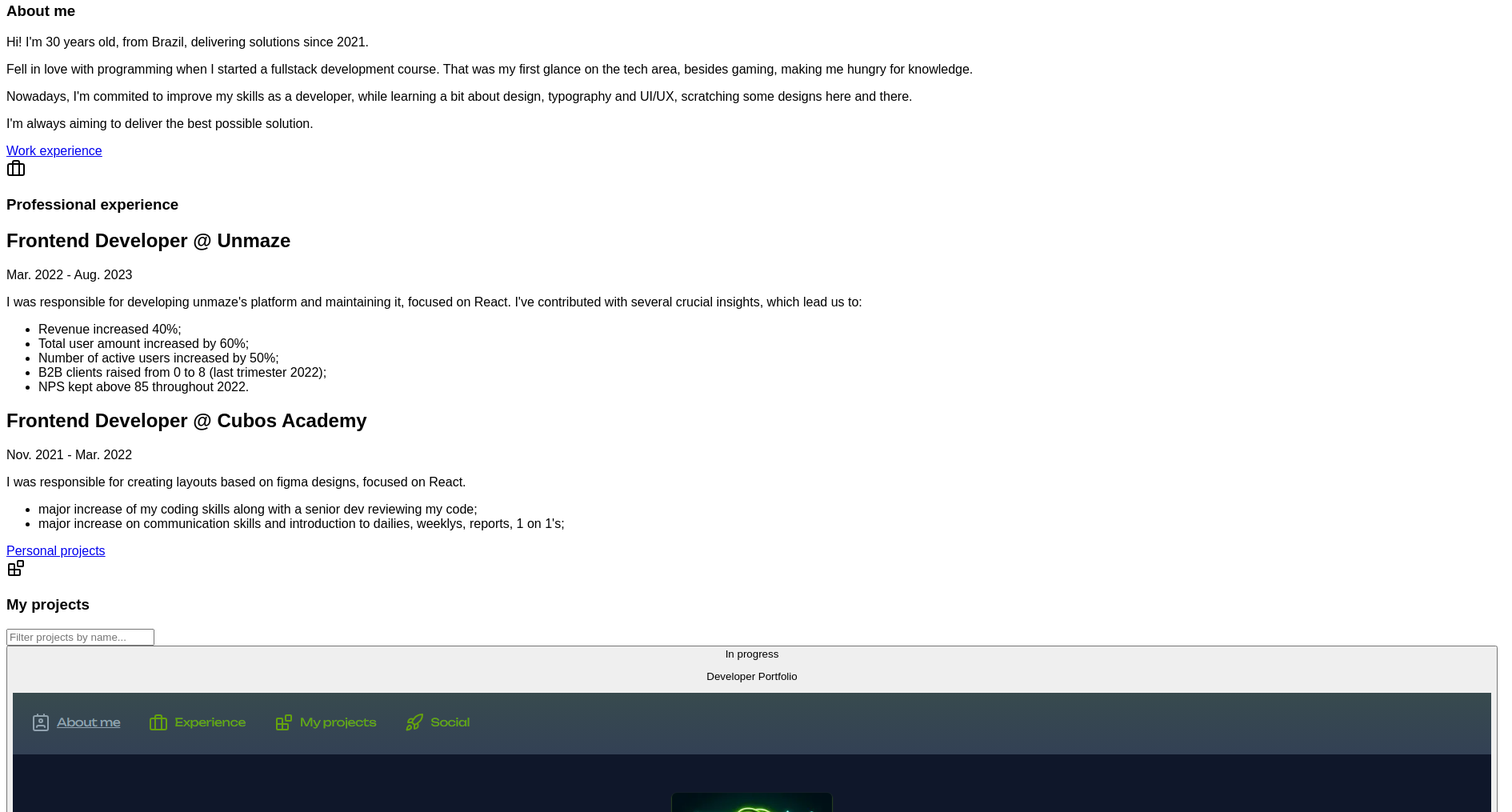
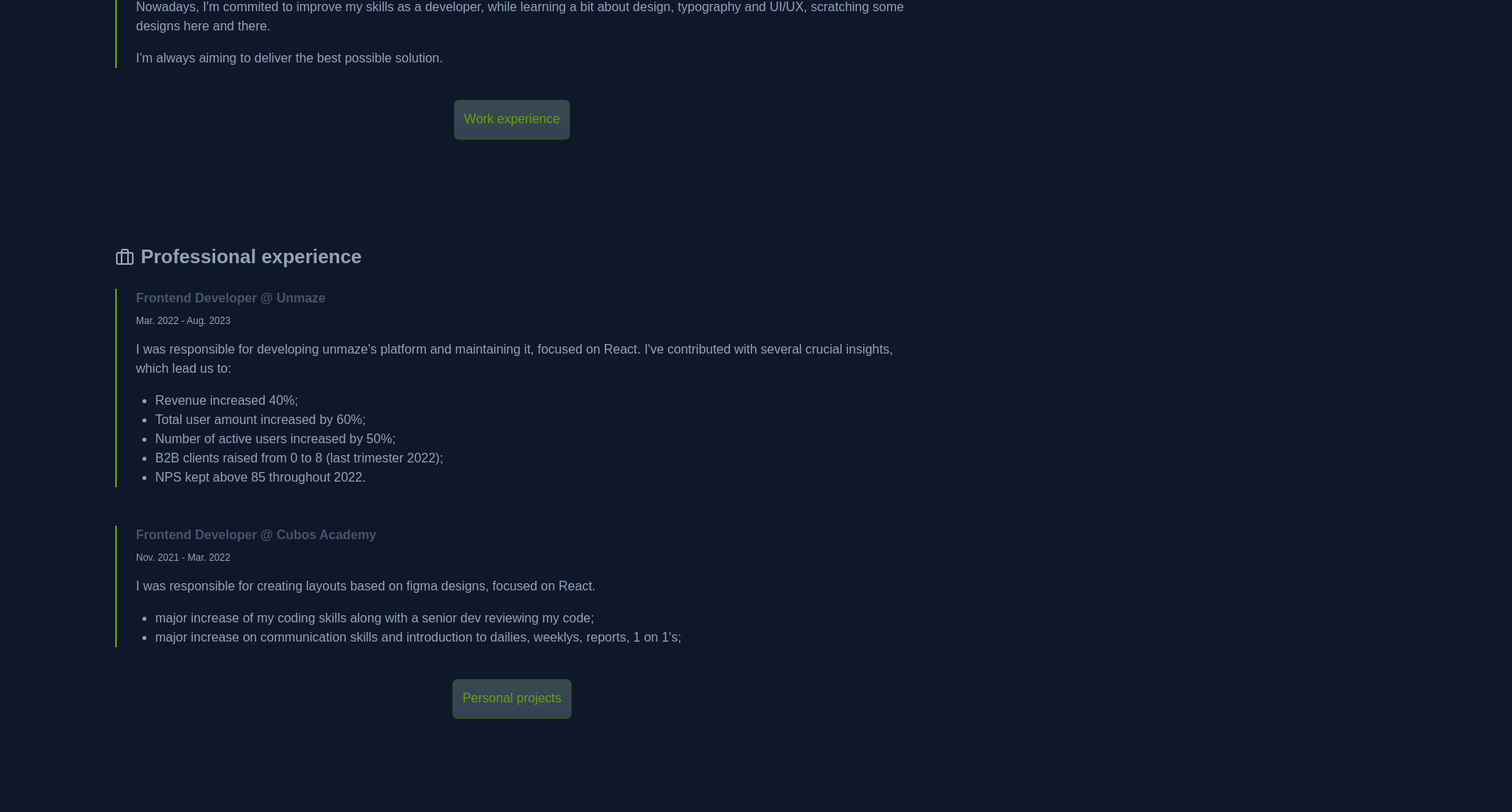
Before and after one commit to caiobukvar/bkvr-dev, a Next.js app: page /en in a window 1280 px wide. Shown: the part 735-1750 px from the top of the page at 80% size, 1890 px wide, since content can reach past the window. Built offline with nearby package versions, Linux system fonts and the light colour scheme; a web font is replaced by a local one.

Commit message:
fixing tailwind global import, button border

```diff
--- /dev/null
+++ b/postcss.config.js
@@ -0,0 +1,6 @@
+module.exports = {
+  plugins: {
+    tailwindcss: {},
+    autoprefixer: {},
+  },
+}
--- a/src/app/[locale]/layout.tsx
+++ b/src/app/[locale]/layout.tsx
@@ -5,6 +5,7 @@ import { Metadata } from "next";
 import { Toaster } from "sonner";
 import Footer from "../components/Footer";
 import Navbar from "../components/Navbar";
+import "../../styles/globals.css";
 
 export const metadata: Metadata = {
   metadataBase: new URL("https://bkvr.dev.br"),
--- a/src/app/[locale]/page.tsx
+++ b/src/app/[locale]/page.tsx
@@ -11,7 +11,7 @@ export default function Home() {
   const t = useTranslations("App");
 
   return (
-    <main className="bg-red-200">
+    <main>
       <section className="mt-12 flex min-h-screen flex-col items-center gap-6 ">
         <h1>{t("title")}</h1>
         <div className="flex flex-col items-center gap-2 text-center">
@@ -38,7 +38,7 @@ export default function Home() {
             hover:ring-lime-500 focus-visible:ring-2 focus-visible:ring-lime-600"
         >
           Work experience
-          <div className="pointer-events-none absolute bottom-0 left-0 right-0 h-full bg-gradient-to-b from-lime-600 opacity-10" />
+          <div className="pointer-events-none absolute bottom-0 left-0 right-0 h-full rounded-md bg-gradient-to-b from-lime-600 opacity-10" />
         </Link>
       </section>
 
@@ -56,7 +56,7 @@ export default function Home() {
             hover:ring-lime-500 focus-visible:ring-2 focus-visible:ring-lime-600"
         >
           Personal projects
-          <div className="pointer-events-none absolute bottom-0 left-0 right-0 h-full bg-gradient-to-b from-lime-600 opacity-10" />
+          <div className="pointer-events-none absolute bottom-0 left-0 right-0 h-full rounded-md bg-gradient-to-b from-lime-600 opacity-10" />
         </Link>
       </section>
 
```
